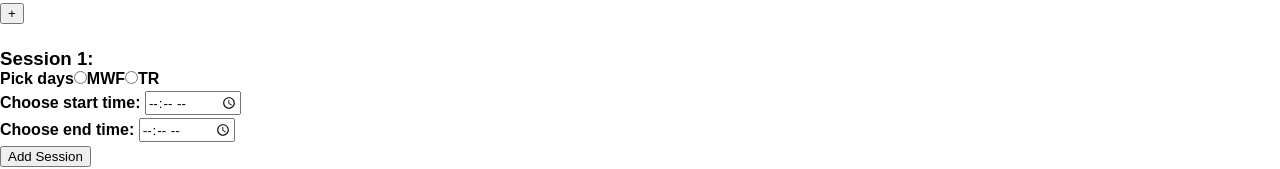
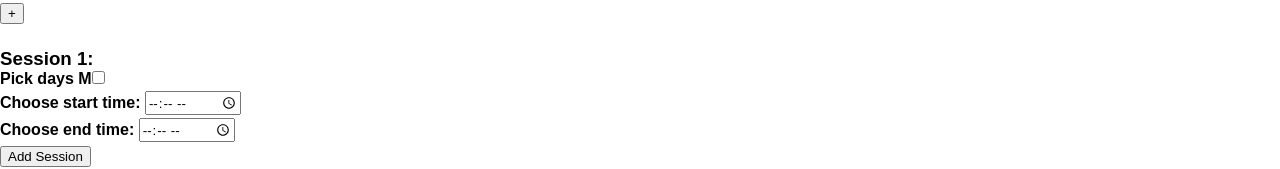
Before and after one commit to TouficAlRifaii/CapstoneProject, a React (Create React App) app in the folder frontend/: page /AddDoctor in a window 1280 px wide. Shown: the part 295-464 px from the top of the page. Built offline with nearby package versions, Linux system fonts and the light colour scheme.

Commit message:
adding new component checkboxDay.js

```diff
--- a/frontend/src/Components/Courses/ListCourses.js
+++ b/frontend/src/Components/Courses/ListCourses.js
@@ -77,7 +77,7 @@ const ListCourses = ({ courses, setCourses }) => {
                   Delete
                 </button>
                 <Link to={`/editcourse/${course.id}`}>
-                  <button className="edit-btn">Edit user</button>
+                  <button className="edit-btn">!!!!</button>
                 </Link>
               </td>
             </tr>
--- a/frontend/src/Components/Doctors/AddSession.js
+++ b/frontend/src/Components/Doctors/AddSession.js
@@ -1,3 +1,5 @@
+import CheckboxDay from "./CheckboxDay";
+
 const AddSession = ({ sessions, setSessions }) => {
   const addNewSession = () => {
     setSessions([...sessions, { days: "", start: "", end: "" }]);
@@ -5,7 +7,23 @@ const AddSession = ({ sessions, setSessions }) => {
 
   const updateSession = (index, field, value) => {
     const updatedSessions = [...sessions];
-    updatedSessions[index][field] = value;
+    const session = updatedSessions[index];
+    if (field === "days") {
+      console.log("DAYS " + value);
+      const selectedDays = [...session.days];
+      console.log("Selected DAys " + selectedDays);
+      const dayIndex = selectedDays.includes(value);
+      console.log(dayIndex);
+      if (dayIndex === false) {
+        selectedDays.push(value);
+      } else {
+        console.log("it already exists");
+        selectedDays.pop(value);
+      }
+      session.days = selectedDays.join("");
+    } else {
+      session[field] = value;
+    }
     setSessions(updatedSessions);
   };
 
@@ -15,27 +33,14 @@ const AddSession = ({ sessions, setSessions }) => {
         <div key={index}>
           <h3>Session {index + 1}:</h3>
           <label htmlFor="days">
-            Pick days
-            <input
-              type="radio"
-              name={`days-${index}`}
-              value="MWF"
+            Pick days{" "}
+            <CheckboxDay
+              day="M"
+              isChecked={session.days.includes("M")}
               onChange={(event) =>
                 updateSession(index, "days", event.target.value)
               }
-              checked={session.days === "MWF"}
             />
-            MWF
-            <input
-              type="radio"
-              name={`days-${index}`}
-              value="TR"
-              onChange={(event) =>
-                updateSession(index, "days", event.target.value)
-              }
-              checked={session.days === "TR"}
-            />
-            TR
           </label>
           <label htmlFor="appt">
             Choose start time:{" "}
--- /dev/null
+++ b/frontend/src/Components/Doctors/CheckboxDay.js
@@ -0,0 +1,18 @@
+import React from "react";
+
+const CheckboxDay = ({ day, isChecked, onChange }) => {
+  return (
+    <>
+      <span>{day}</span>
+      <input
+        type="checkbox"
+        name={`days-${day}`}
+        value={day}
+        onChange={onChange}
+        checked={isChecked}
+      />
+    </>
+  );
+};
+
+export default CheckboxDay;
--- a/frontend/src/Components/Doctors/Doctors.js
+++ b/frontend/src/Components/Doctors/Doctors.js
@@ -77,6 +77,7 @@ const Doctors = ({ doctors, setDoctors, courses }) => {
                 >
                   Delete
                 </button>
+                <button className="edit-btn">!!!!</button>
               </td>
             </tr>
           ))}
--- a/frontend/src/Components/Public/App.js
+++ b/frontend/src/Components/Public/App.js
@@ -262,10 +262,7 @@ function App() {
       lastName: "Ersel",
       tCourses: ["5", "6"],
       title: "Biology Professor",
-      sessions: [
-        { days: "MWF", start: "11:00", end: "11:50" },
-        { days: "TR", start: "14:00", end: "14:50" },
-      ],
+      sessions: [{ days: "MWF", start: "11:00", end: "11:50" }],
     },
     {
       id: 3,
```
